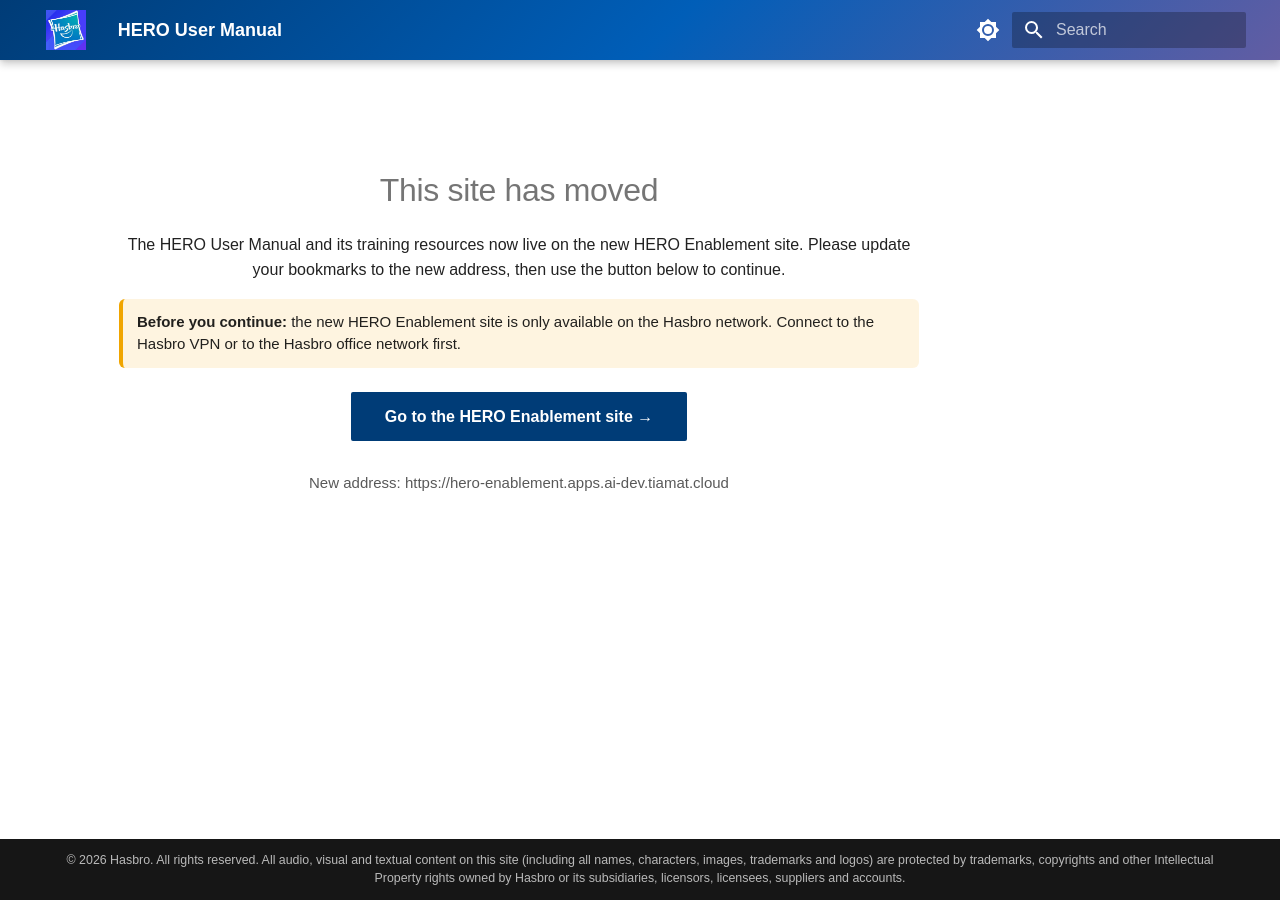
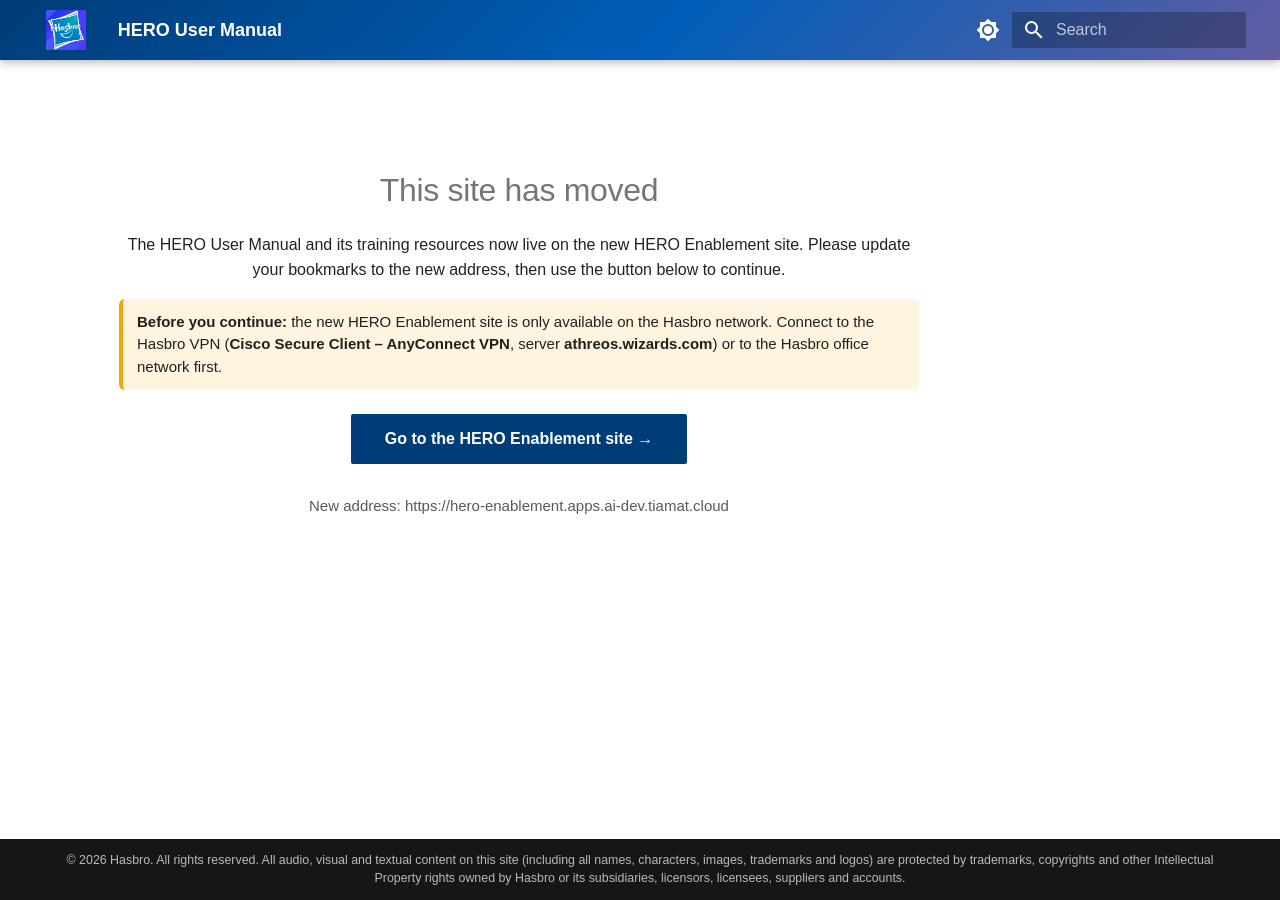
Before and after one commit to enerbartoli/HERO, an MkDocs documentation site: the page built from docs/index.md, in a window 1280 px wide. Built offline with MkDocs 1.6.1 and Material for MkDocs 9.7.7, drawn with Linux system fonts in a browser that asks for light colours.

Commit message:
Name the required VPN: Cisco Secure Client (AnyConnect), athreos.wizards.com
The page notice and the pop-up now say which VPN to use.

Co-Authored-By: Claude Opus 5.5 <noreply@anthropic.com>
Claude-Session: https://claude.ai/code/session_01QskJ4nwyrYa2XivxgAySbB

```diff
--- a/docs/index.md
+++ b/docs/index.md
@@ -12,7 +12,7 @@ hide:
 <div class="moved-notice">
   <h1>This site has moved</h1>
   <p>The HERO User Manual and its training resources now live on the new HERO Enablement site. Please update your bookmarks to the new address, then use the button below to continue.</p>
-  <p class="vpn-note"><strong>Before you continue:</strong> the new HERO Enablement site is only available on the Hasbro network. Connect to the Hasbro VPN or to the Hasbro office network first.</p>
+  <p class="vpn-note"><strong>Before you continue:</strong> the new HERO Enablement site is only available on the Hasbro network. Connect to the Hasbro VPN (<strong>Cisco Secure Client – AnyConnect VPN</strong>, server <strong>athreos.wizards.com</strong>) or to the Hasbro office network first.</p>
   <p><a class="md-button md-button--primary" href="https://hero-enablement.apps.ai-dev.tiamat.cloud">Go to the HERO Enablement site →</a></p>
   <p class="moved-notice__note">New address: https://hero-enablement.apps.ai-dev.tiamat.cloud</p>
 </div>
--- a/docs/overrides/404.html
+++ b/docs/overrides/404.html
@@ -5,7 +5,7 @@
   <div class="moved-notice">
     <h1>This site has moved</h1>
     <p>The HERO User Manual and its training resources now live on the new HERO Enablement site. Please update your bookmarks to the new address, then use the button below to continue.</p>
-    <p class="vpn-note"><strong>Before you continue:</strong> the new HERO Enablement site is only available on the Hasbro network. Connect to the Hasbro VPN or to the Hasbro office network first.</p>
+    <p class="vpn-note"><strong>Before you continue:</strong> the new HERO Enablement site is only available on the Hasbro network. Connect to the Hasbro VPN (<strong>Cisco Secure Client – AnyConnect VPN</strong>, server <strong>athreos.wizards.com</strong>) or to the Hasbro office network first.</p>
   <p><a class="md-button md-button--primary" href="https://hero-enablement.apps.ai-dev.tiamat.cloud">Go to the HERO Enablement site →</a></p>
     <p class="moved-notice__note">New address: https://hero-enablement.apps.ai-dev.tiamat.cloud</p>
   </div>
--- a/docs/overrides/main.html
+++ b/docs/overrides/main.html
@@ -44,7 +44,7 @@
   <div class="vpn-modal__box">
     <p class="vpn-modal__icon" aria-hidden="true">🔒</p>
     <p class="vpn-modal__title" id="vpn-modal-title">Connect to the Hasbro network first</p>
-    <p class="vpn-modal__text" id="vpn-modal-text">The HERO Enablement site, including the HERO User Manual and its training resources, can only be opened from the Hasbro network. Before you continue, make sure you are connected to the Hasbro VPN or to the Hasbro office network. If the page does not load, check your connection and try again.</p>
+    <p class="vpn-modal__text" id="vpn-modal-text">The HERO Enablement site, including the HERO User Manual and its training resources, can only be opened from the Hasbro network. Before you continue, make sure you are connected to the Hasbro VPN (<strong>Cisco Secure Client – AnyConnect VPN</strong>, server <strong>athreos.wizards.com</strong>), or to the Hasbro office network. If the page does not load, check your connection and try again.</p>
     <div class="vpn-modal__actions">
       <button type="button" class="vpn-modal__btn vpn-modal__btn--cancel" id="vpn-modal-cancel">Cancel</button>
       <button type="button" class="vpn-modal__btn vpn-modal__btn--go" id="vpn-modal-go">I'm connected — continue →</button>
```
Also changed, not shown: README.md (+2 -1 lines).
